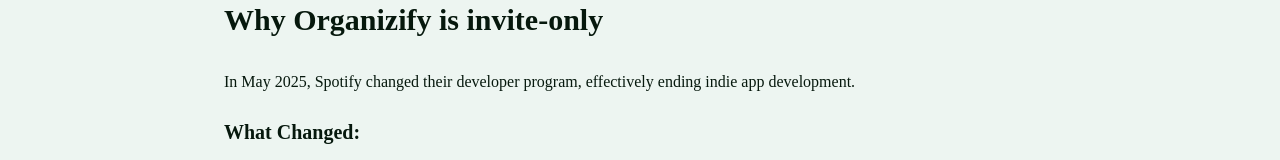
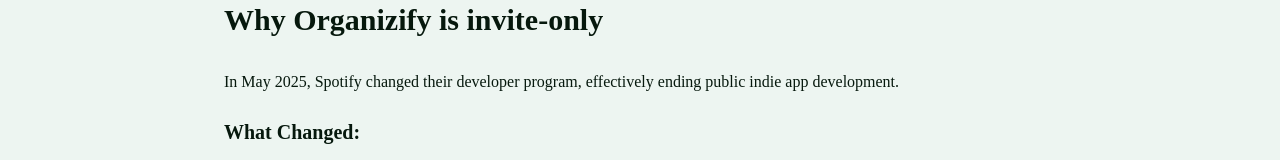
Before and after one commit to andrefmonteiro/organizify, a Nuxt app: page /announcement in a window 1280 px wide. Shown: the part 126-286 px from the top of the page. Built offline with nearby package versions, Linux system fonts and the light colour scheme; no server answers.

Commit message:
fix: content

```diff
--- a/pages/announcement.vue
+++ b/pages/announcement.vue
@@ -28,7 +28,7 @@ const submitEmail = async () => {
 
 		<div class="space-y-6">
 			<p class="text-text-primary">
-				In May 2025, Spotify changed their developer program, effectively ending indie app development.
+				In May 2025, Spotify changed their developer program, effectively ending public indie app development.
 			</p>
 
 			<div class="space-y-4">
```
